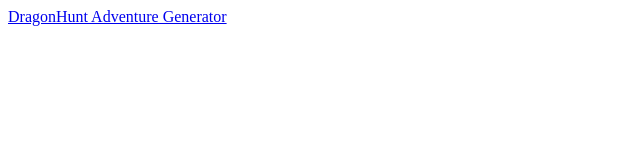
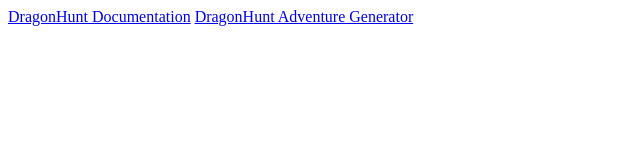
Before and after one commit to BadByteGames/BadByteGames.github.io, a plain HTML site: page index.html in a window 1280 px wide. Shown: the whole page, without its empty margins (0-640 px from the left). Drawn offline with Linux system fonts and the light colour scheme.

Commit message:
Update index.html

```diff
--- a/index.html
+++ b/index.html
@@ -5,6 +5,7 @@
     <title>Bad Byte Games Site</title>
   </head>
   <body>
+    <a href="https://badbytegames.github.io/dragonhuntdoc.html">DragonHunt Documentation</a>
     <a href="https://badbytegames.github.io/adventuregenerator.html">DragonHunt Adventure Generator</a>
   </body>
 </html>
```
